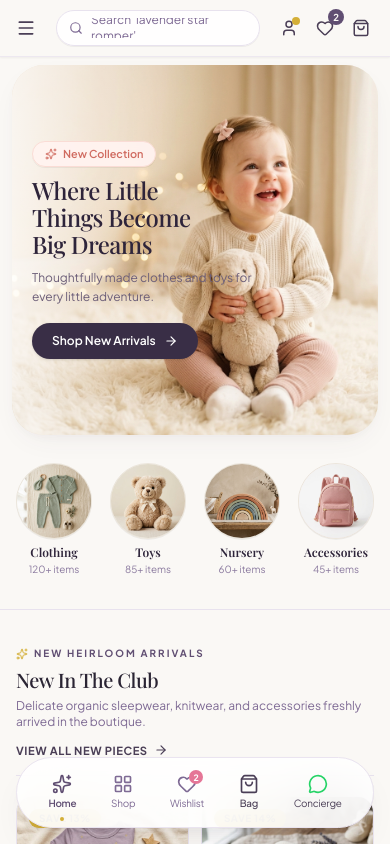
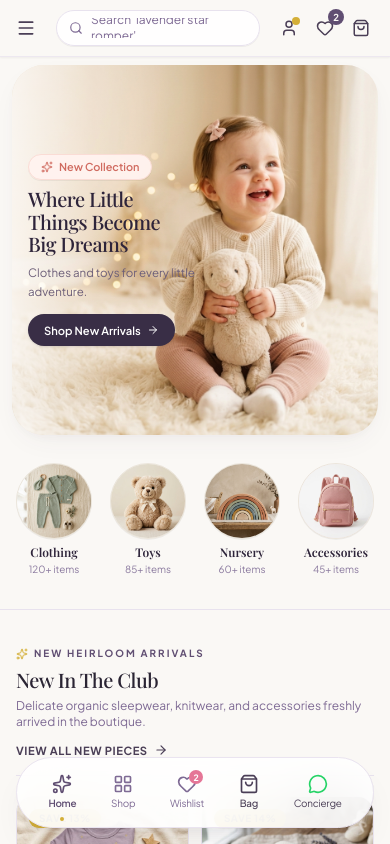
Before and after one commit to NIKITNEUPANE/little-dreamers-club, a Next.js app: page / in a window 390 px wide. Shown: the top 844 px of the page. Built offline with nearby package versions, Linux system fonts and the light colour scheme; no server answers; the database is empty; a web font is replaced by a local one.

Commit message:
fix: sidebar drawer accessible on all screen sizes, subheadline updated, and zero overlap with baby image

```diff
--- a/components/home/HeroSection.tsx
+++ b/components/home/HeroSection.tsx
@@ -51,7 +51,7 @@ export const HeroSection: React.FC<HeroSectionProps> = ({ content }) => {
     headline: content?.headline || 'Where Little\nThings Become\nBig Dreams',
     subheadline:
       content?.subheadline ||
-      'Thoughtfully made clothes and toys for every little adventure.',
+      'Clothes and toys for every little adventure.',
     primary_cta_text: content?.primary_cta_text || 'Shop New Arrivals',
     primary_cta_link: content?.primary_cta_link || '/shop?sort=newest',
     image_url: content?.image_url || '/images/hero-lifestyle.jpg',
@@ -70,14 +70,14 @@ export const HeroSection: React.FC<HeroSectionProps> = ({ content }) => {
               fill
               priority
               sizes="100vw"
-              className="object-cover object-[88%_center] sm:object-[center_center]"
+              className="object-cover object-[94%_center] sm:object-[center_center]"
             />
-            {/* Very gentle soft blend strictly on left 45% (Leaves baby completely untouched and crisp) */}
-            <div className="absolute inset-0 bg-gradient-to-r from-white/70 via-white/20 to-transparent w-[48%] sm:w-[42%] pointer-events-none" />
+            {/* Very gentle soft blend strictly on left 42% under text */}
+            <div className="absolute inset-0 bg-gradient-to-r from-white/70 via-white/15 to-transparent w-[44%] sm:w-[40%] pointer-events-none" />
           </div>
 
-          {/* Left Content Column */}
-          <div className="relative z-10 w-full p-5 sm:p-10 lg:p-14 max-w-[260px] sm:max-w-md lg:max-w-lg space-y-2.5 sm:space-y-3.5">
+          {/* Left Content Column (Strictly constrained so text never touches baby) */}
+          <div className="relative z-10 w-full p-4 sm:p-10 lg:p-14 max-w-[200px] sm:max-w-md lg:max-w-lg space-y-2 sm:space-y-3.5">
             {/* Pill Badge */}
             <div className="inline-flex items-center gap-1.5 px-3 py-1 rounded-full bg-[#FFF3F0]/95 backdrop-blur-xs border border-[#FADCD5] shadow-2xs">
               <Sparkles className="w-3 h-3 text-[#D06B60]" />
@@ -87,7 +87,7 @@ export const HeroSection: React.FC<HeroSectionProps> = ({ content }) => {
             </div>
 
             {/* Main Headline */}
-            <h1 className="font-editorial text-2xl sm:text-4xl lg:text-5xl font-medium text-[#2E243A] tracking-tight leading-[1.12]">
+            <h1 className="font-editorial text-xl sm:text-4xl lg:text-5xl font-medium text-[#2E243A] tracking-tight leading-[1.14]">
               {data.headline.split('\n').map((line, idx) => (
                 <span key={idx} className="block">
                   {line}
@@ -96,18 +96,18 @@ export const HeroSection: React.FC<HeroSectionProps> = ({ content }) => {
             </h1>
 
             {/* Subheadline */}
-            <p className="text-xs sm:text-sm text-[#6C5E78] leading-relaxed font-normal max-w-[220px] sm:max-w-xs">
+            <p className="text-[0.72rem] sm:text-sm text-[#6C5E78] leading-relaxed font-normal max-w-[185px] sm:max-w-xs">
               {data.subheadline}
             </p>
 
             {/* CTA Button */}
-            <div className="pt-1.5 sm:pt-2.5">
+            <div className="pt-1 sm:pt-2.5">
               <Link
                 href={data.primary_cta_link}
-                className="inline-flex items-center gap-2 px-5 py-2.5 sm:px-7 sm:py-3 rounded-full bg-[#392E46] hover:bg-[#281F33] text-white text-xs sm:text-sm font-semibold shadow-sm transition-all hover:scale-[1.02]"
+                className="inline-flex items-center gap-1.5 sm:gap-2 px-4 py-2 sm:px-7 sm:py-3 rounded-full bg-[#392E46] hover:bg-[#281F33] text-white text-[0.7rem] sm:text-sm font-semibold shadow-sm transition-all hover:scale-[1.02]"
               >
                 <span>{data.primary_cta_text}</span>
-                <ArrowRight className="w-3.5 h-3.5 sm:w-4 sm:h-4" />
+                <ArrowRight className="w-3 h-3 sm:w-4 sm:h-4" />
               </Link>
             </div>
           </div>
--- a/components/layout/MobileNav.tsx
+++ b/components/layout/MobileNav.tsx
@@ -26,15 +26,15 @@ export const MobileNav: React.FC<MobileNavProps> = ({ isOpen, onClose, wishlistC
   ];
 
   return (
-    <div className="fixed inset-0 z-50 overflow-hidden lg:hidden animate-in fade-in duration-200">
+    <div className="fixed inset-0 z-50 overflow-hidden animate-in fade-in duration-200">
       {/* Backdrop */}
       <div
         className="absolute inset-0 bg-[#2A2433]/60 backdrop-blur-xs transition-opacity"
         onClick={onClose}
       />
 
-      <div className="fixed inset-y-0 left-0 max-w-full flex pr-12">
-        <div className="w-screen max-w-xs sm:max-w-sm bg-[#FAF8F5] shadow-2xl flex flex-col border-r border-[#E8E2EE]">
+      <div className="fixed inset-y-0 left-0 max-w-full flex pr-10">
+        <div className="w-screen max-w-xs sm:max-w-sm bg-[#FAF8F5] shadow-2xl flex flex-col border-r border-[#E8E2EE] animate-in slide-in-from-left duration-300">
           {/* Header */}
           <div className="p-5 border-b border-[#E8E2EE] flex items-center justify-between bg-white">
             <BrandLogo variant="compact" />
--- a/lib/db/seed-data.ts
+++ b/lib/db/seed-data.ts
@@ -603,7 +603,7 @@ export const INITIAL_STORE_CONTENT: StoreContent = {
   hero_section: {
     badge: 'New Collection',
     headline: 'Where Little\nThings Become\nBig Dreams',
-    subheadline: 'Thoughtfully made clothes and toys for every little adventure.',
+    subheadline: 'Clothes and toys for every little adventure.',
     primary_cta_text: 'Shop New Arrivals',
     primary_cta_link: '/shop?sort=newest',
     secondary_cta_text: 'Explore Collection',
```
